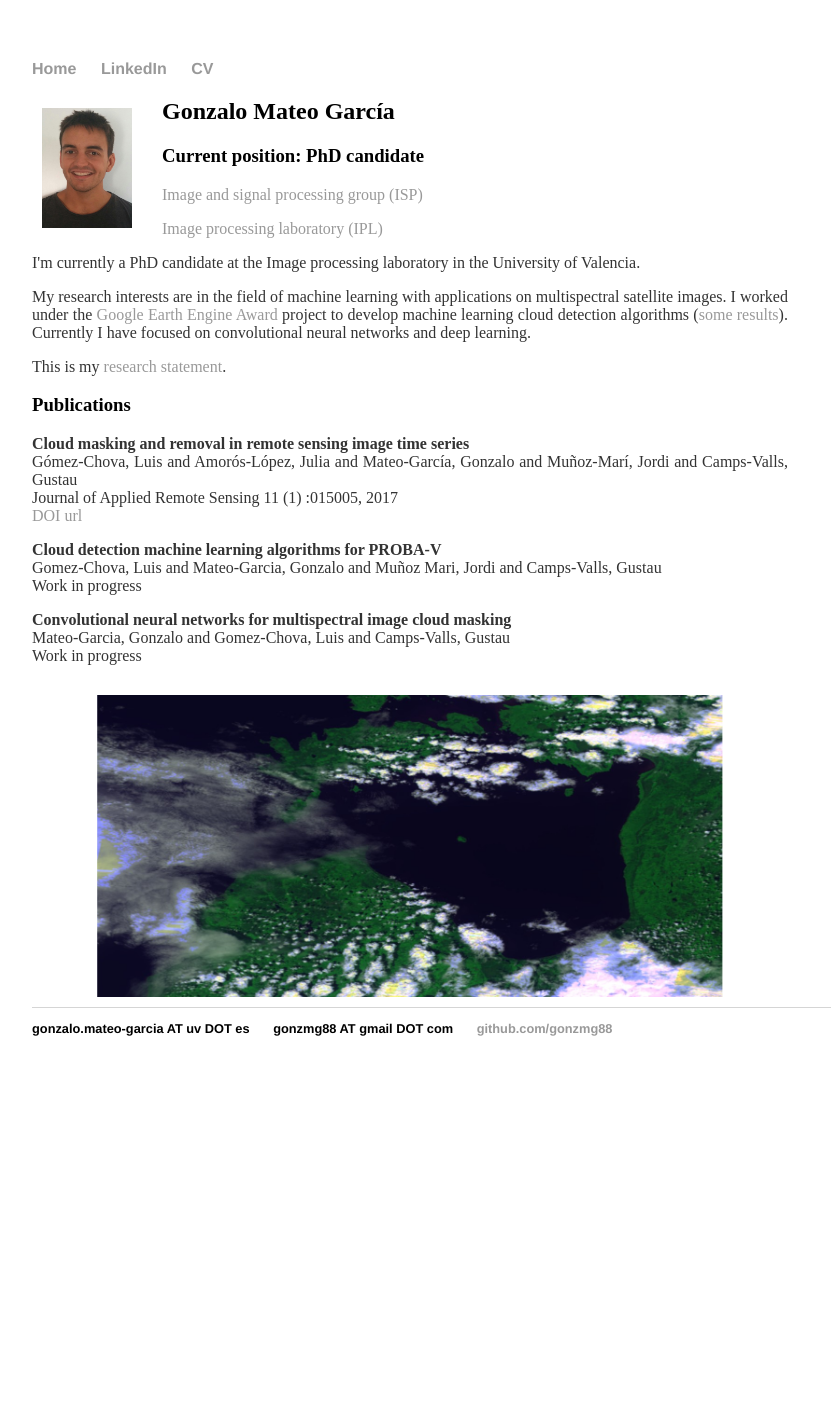
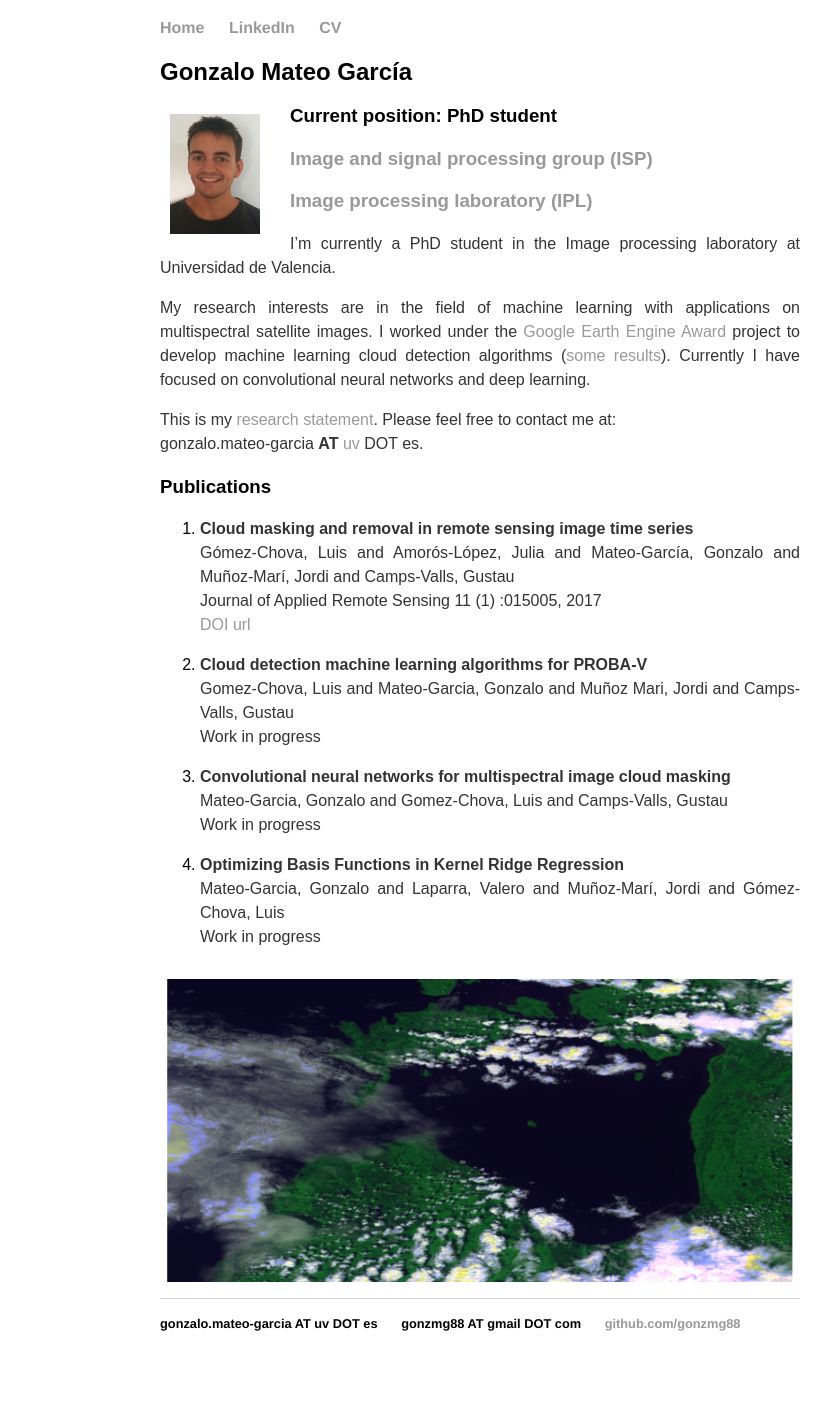
Before and after one commit to Haiiah/gonzmg88.github.io, a Jekyll site: the page built from index.md, in a window 1280 px wide. Shown: the whole page, without its empty margins (160-991 px from the left). Built offline with Jekyll 4.4.1, drawn with Linux system fonts in a browser that asks for light colours; Markdown is read by kramdown in place of the engine named in the settings; before the commit the page ends 1096 px from its top, so only the background shows below that.

Commit message:
make it mobile friendly

```diff
--- a/_config.yml
+++ b/_config.yml
@@ -1 +1,2 @@
 name: Gonzalo Mateo García
+markdown: redcarpet
--- a/css/main.css
+++ b/css/main.css
@@ -1,7 +1,7 @@
-body {
-    margin: 60px auto;
-    width: 70%;
-}
+html{-webkit-text-size-adjust:100%;padding-bottom:4em}
+body{font-family:sans-serif;line-height:1.5em;max-width:40em;padding:0 2%;margin:auto}
+.footer{text-align:right}
+/*.ad-container{float:left;min-width:33%}*/
 nav ul, footer ul {
     font-family:'Helvetica', 'Arial', 'Sans-Serif';
     padding: 0px;
@@ -15,9 +15,6 @@ nav ul li, footer ul li {
 a {
     text-decoration: none;
     color: #999;
-}
-div#container{
-    max-width: 20cm;
 }
 img#foto {
     float: left;
@@ -48,12 +45,3 @@ footer {
     border-top: 1px solid #d5d5d5;
     font-size: .8em;
 }
-
-ul.posts {
-    margin: 20px auto 40px;
-    font-size: 1.5em;
-}
-
-ul.posts li {
-    list-style: none;
-}
--- a/index.html
+++ /dev/null
@@ -1,35 +0,0 @@
----
-layout: default
-title: Gonzalo Mateo García
----
-<div id="container">
-<img id="foto" src="imgs/FotoCV_recortada.png" height="120" width="90"/>
-<!-- <img id="ico" src="icons/android-icon-192x192.png" height="120" width="200"/> -->
-<div>
-	<h2>Gonzalo Mateo García</h2>
-	<h3> Current position: PhD candidate</h3>
-	<p> <a href="http://isp.uv.es">Image and signal processing group (ISP)</a></p>
-	<p> <a href="http://ipl.uv.es">Image processing laboratory (IPL)</a></p>
-	<p> I'm currently a PhD candidate at the Image processing laboratory in the University of Valencia.</p>
-	<p> My research interests are in the field of machine learning with applications on multispectral satellite images. I worked under the <a href="https://research.google.com/research-outreach.html#/research-outreach/faculty-engagement/earth-engine-research-awards" target="blank">Google Earth Engine Award</a> project to develop machine learning cloud detection algorithms (<a href="http://isp.uv.es/projects/cdc/GEE_cloud_detection_results.html" target="blank">some results</a>). Currently I have focused on convolutional neural networks and deep learning. </p>
-	<p> This is my <a href="statement.pdf" target="blank">research statement</a>.</p>
-	<h3> Publications</h3>
-	<p>
-	<b>Cloud masking and removal in remote sensing image time series</b> <br>
-	Gómez-Chova, Luis and Amorós-López, Julia and Mateo-García, Gonzalo and Muñoz-Marí, Jordi and Camps-Valls, Gustau<br>
-	Journal of Applied Remote Sensing 11 (1) :015005, 2017 <br>
-	<a href="http://dx.doi.org/10.1117/1.JRS.11.015005" target="blank"> DOI url </a>
-	</p>
-	<p>
-		<b>Cloud detection machine learning algorithms for PROBA-V</b> <br>
-		Gomez-Chova, Luis and Mateo-Garcia, Gonzalo and Muñoz Mari, Jordi and Camps-Valls, Gustau <br>
-		Work in progress
-	</p>
-	<p>
-		<b> Convolutional neural networks for multispectral image cloud masking</b> <br>
-		Mateo-Garcia, Gonzalo and Gomez-Chova, Luis and Camps-Valls, Gustau <br>
-		Work in progress
-	</p>
-	<img id="banner" src="imgs/banner.jpg"/>
-</div>
-</div><!-- /.container -->
--- /dev/null
+++ b/index.md
@@ -0,0 +1,44 @@
+---
+layout: default
+title: Gonzalo Mateo García
+---
+
+<!-- <img id="ico" src="icons/android-icon-192x192.png" height="120" width="200"/> -->
+
+## Gonzalo Mateo García
+
+<img id="foto" src="imgs/FotoCV_recortada.png" height="120" width="90"/>
+
+### Current position: PhD student
+
+### <a href="http://isp.uv.es" target="blank">Image and signal processing group (ISP)</a>
+
+### <a href="http://ipl.uv.es" target="blank">Image processing laboratory (IPL)</a>
+
+I'm currently a PhD student in the Image processing laboratory at Universidad de Valencia.
+
+My research interests are in the field of machine learning with applications on multispectral satellite images. I worked under the <a href="https://research.google.com/research-outreach.html#/research-outreach/faculty-engagement/earth-engine-research-awards" target="blank">Google Earth Engine Award</a> project to develop machine learning cloud detection algorithms (<a href="http://isp.uv.es/projects/cdc/GEE_cloud_detection_results.html" target="blank">some results</a>). Currently I have focused on convolutional neural networks and deep learning.
+
+This is my <a href="statement.pdf" target="blank">research statement</a>. Please feel free to contact me at: <br>
+ gonzalo.mateo-garcia **AT** <a href="http://www.uv.es" target="blank">uv</a> DOT es.
+
+### Publications
+
+1. **Cloud masking and removal in remote sensing image time series**  <br>
+  Gómez-Chova, Luis and Amorós-López, Julia and Mateo-García, Gonzalo and Muñoz-Marí, Jordi and Camps-Valls, Gustau	 <br>
+  Journal of Applied Remote Sensing 11 (1) :015005, 2017  <br>
+  <a href="http://dx.doi.org/10.1117/1.JRS.11.015005" target="blank"> DOI url </a>
+
+2. **Cloud detection machine learning algorithms for PROBA-V** <br>
+  Gomez-Chova, Luis and Mateo-Garcia, Gonzalo and Muñoz Mari, Jordi and Camps-Valls, Gustau <br>
+  Work in progress
+
+3. **Convolutional neural networks for multispectral image cloud masking** <br>
+  Mateo-Garcia, Gonzalo and Gomez-Chova, Luis and Camps-Valls, Gustau <br>
+  Work in progress
+
+3. **Optimizing Basis Functions in Kernel Ridge Regression** <br>
+  Mateo-Garcia, Gonzalo and Laparra, Valero and Muñoz-Marí, Jordi and Gómez-Chova, Luis <br>
+  Work in progress
+
+ <img id="banner" src="imgs/banner.jpg"/>
```
